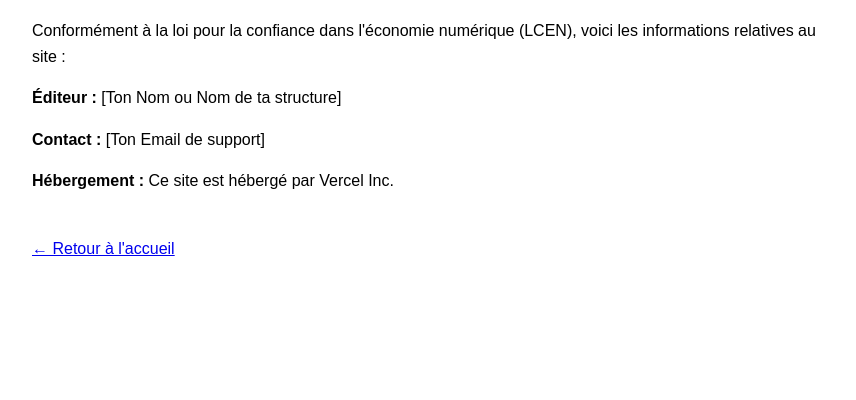
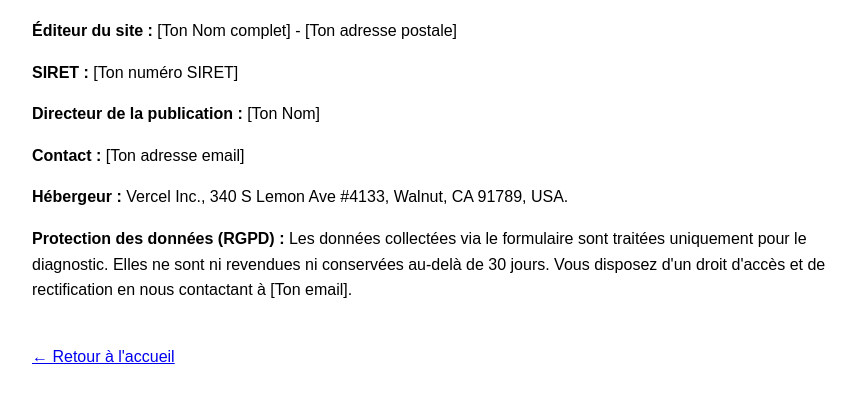
Before and after one commit to ericclavaizolle-arch/veturgence, a plain HTML site: page mentions.html in a window 1280 px wide. Shown: the part 96-496 px from the top of the page, without its empty margins (208-1064 px from the left). Drawn offline with Linux system fonts and the light colour scheme.

Commit message:
Update mentions.html

```diff
--- a/mentions.html
+++ b/mentions.html
@@ -7,10 +7,19 @@
 </head>
 <body style="font-family: Arial, sans-serif; line-height: 1.6; padding: 20px; max-width: 800px; margin: auto;">
     <h1>Mentions Légales</h1>
-    <p>Conformément à la loi pour la confiance dans l'économie numérique (LCEN), voici les informations relatives au site :</p>
-    <p><strong>Éditeur :</strong> [Ton Nom ou Nom de ta structure]</p>
-    <p><strong>Contact :</strong> [Ton Email de support]</p>
-    <p><strong>Hébergement :</strong> Ce site est hébergé par Vercel Inc.</p>
+
+    <p><strong>Éditeur du site :</strong> [Ton Nom complet] - [Ton adresse postale]</p>
+
+    <p><strong>SIRET :</strong> [Ton numéro SIRET]</p>
+
+    <p><strong>Directeur de la publication :</strong> [Ton Nom]</p>
+
+    <p><strong>Contact :</strong> [Ton adresse email]</p>
+
+    <p><strong>Hébergeur :</strong> Vercel Inc., 340 S Lemon Ave #4133, Walnut, CA 91789, USA.</p>
+
+    <p><strong>Protection des données (RGPD) :</strong> Les données collectées via le formulaire sont traitées uniquement pour le diagnostic. Elles ne sont ni revendues ni conservées au-delà de 30 jours. Vous disposez d'un droit d'accès et de rectification en nous contactant à [Ton email].</p>
+
     <br>
     <a href="index.html">← Retour à l'accueil</a>
 </body>
```
